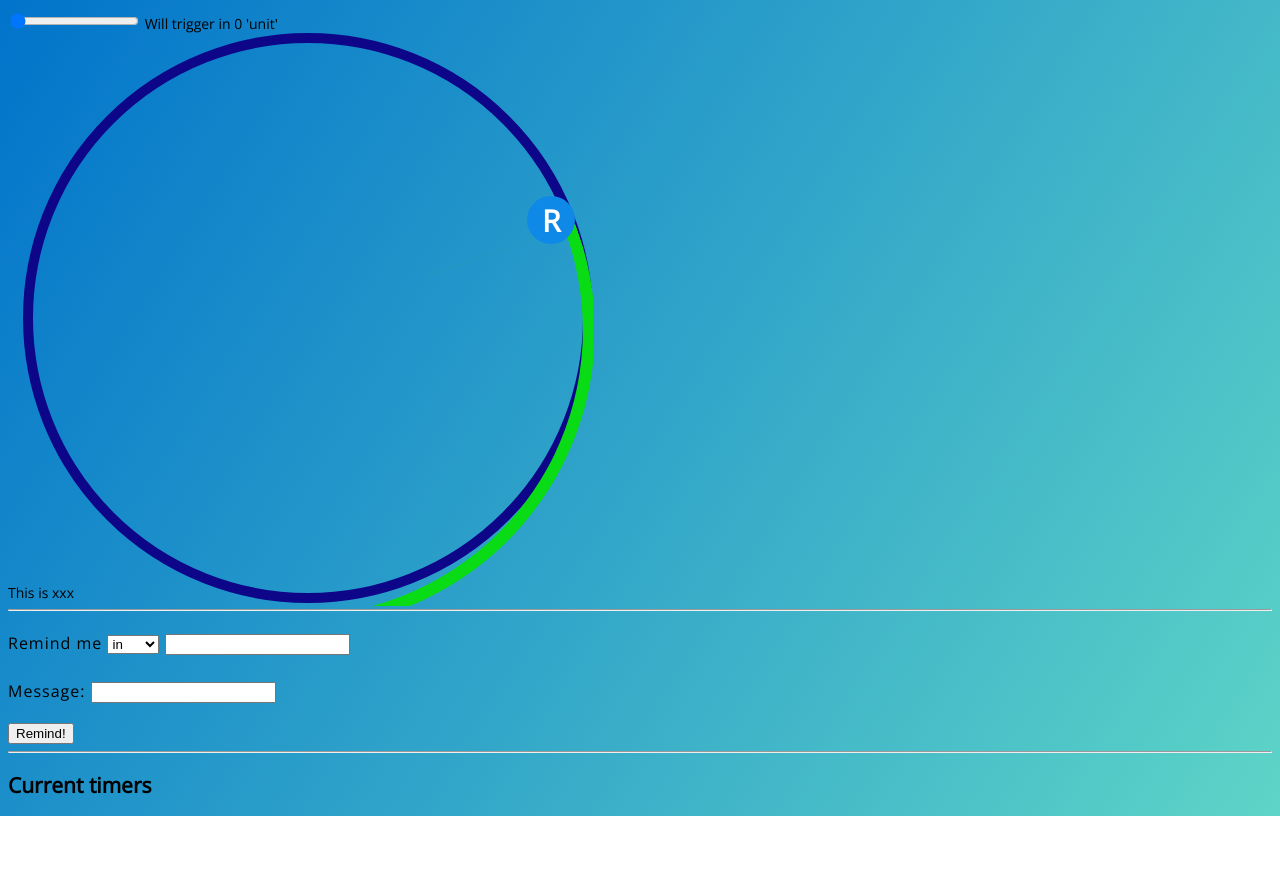
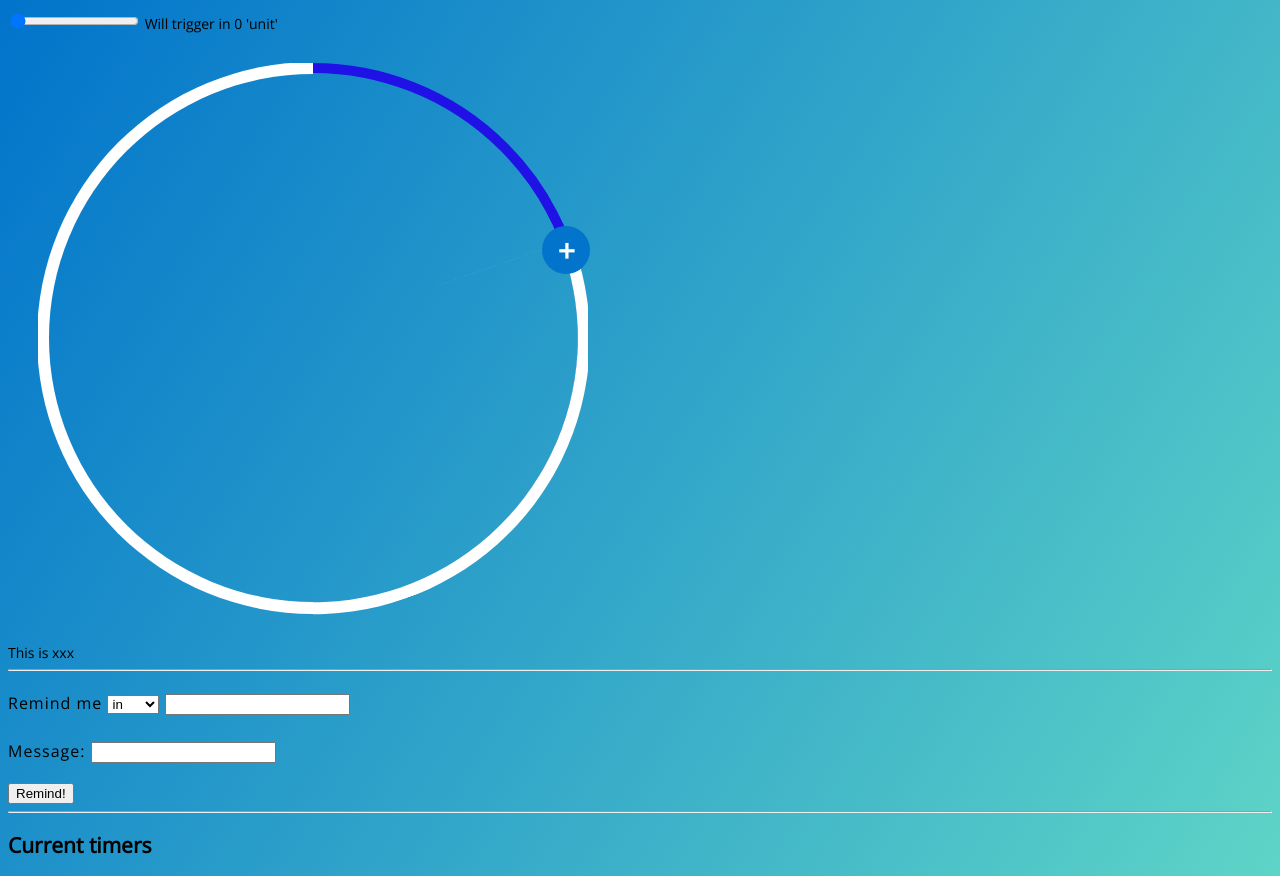
Before and after one commit to Chevron9/rembud, a website with bundled scripts: page index.html in a window 1280 px wide. Shown: the part 43-919 px from the top of the page. Before the commit the page ends 859 px from the top, so only its background shows below. Built offline with nearby package versions, Linux system fonts and the light colour scheme.

Commit message:
fixed the circle misalignment

```diff
--- a/index.html
+++ b/index.html
@@ -19,24 +19,37 @@
 
     Will trigger in <output id="myRange_val">0</output> 'unit'
 
+    <div class="radial_flex">
+      <!-- This is the radial input widget -->
       <div class="radialinput">
+        <!-- This wraps both circle elements-->
         <div class="circle_wrap">
+          <!-- Control element -->
           <div class="circle" id="circle_base">
           <!-- a lot of border divs and handle input via the control button (can you calc num rot?) -->
             <div class="radial_control">
               <div class="radial_handle">
-              <div class="radial_handle_wrap">R</div>
+                <div class="radial_handle_elem">+</div>
               </div>
             </div>
           </div>
+          <!-- Background and progress circle -->
           <div class="circle_slider">
             <div class="overlay_wrap1">
               <div class="overlay1"></div>
             </div>
+            <div class="overlay_wrap2">
+              <div class="overlay2"></div>
             </div>
           </div>
         </div>
+      </div>
+  </div>
+    <!-- radial input end -->
     This is <span id="radial_output">xxx</span>
+
+
+
     <hr class="solid">
     <p>Remind me
       <select name="timer_mode" id="timer_mode">
--- a/scripts/main.js
+++ b/scripts/main.js
@@ -27,7 +27,7 @@ start_clock()
 
 
 //Events
-radial_control.addEventListener("pointerdown", register_interaction);
+radial_base.addEventListener("pointerdown", register_interaction);
 
 
 //Worker wrapper
--- a/styles/style.css
+++ b/styles/style.css
@@ -3,6 +3,10 @@ html {
   font-family: 'Open Sans', sans-serif;
   background-image: linear-gradient(122deg, #0072cb 0%, #5ed4c7 100%);
   font-display: swap;
+}
+
+html * {
+  box-sizing: inherit;
 }
 
 
@@ -17,16 +21,23 @@ p, li {
   letter-spacing: 1px;
 }
 
+
 /* radialinput */
+.radial_flex {
+  display: flex;
+  box-sizing: border-box;
+  padding: 15px;
+}
+
 .radialinput {
-  flex: 0 0 58.33333%;
-  max-width: 58.33333%;
   position: relative;
   width: 100%;
-  padding-right: 15px;
-  padding-left: 15px;
+  padding: 15px;
+
+
 }
 
+/* Contains both circle elements - controller and background */
 .circle_wrap {
 	position: relative;
 	width: 43vw;
@@ -36,6 +47,7 @@ p, li {
 	max-width: 600px;
 	max-height: 600px;
 }
+
 
 .circle {
 	position: absolute;
@@ -47,8 +59,9 @@ p, li {
 	z-index: 1;
 }
 
+/* This is the control button */
 .radial_control {
-	background-color: #0e89e7;
+	background-color: #0274cc;
 	color: #fff;
 	width: 48px;
 	height: 48px;
@@ -68,23 +81,24 @@ p, li {
 	height: 100%;
 }
 
-.radial_handle_wrap {
+.radial_handle_elem {
   font-size: 30px;
   font-weight: 700;
   position: absolute;
   top: 50%;
   left: 50%;
+  -webkit-transform: translate(-50%,-50%);
   transform: translate(-50%,-50%);
 }
 
-/* This is the backgroudn circle */
+/* This is the background circle */
 .circle_slider {
 	position: absolute;
 	top: 0;
 	left: 0;
 	width: 100%;
 	height: 100%;
-	border: 10px solid #0e0688;
+	border: 10px solid #2012e6;
 	border-radius: 50%;
 	z-index: 0;
 }
@@ -108,8 +122,34 @@ p, li {
   transform-origin: 10px 50%;
   transform: rotate(1.2356rad);
   border-radius: 0 99999px 99999px 0;
-	border: 12px solid #09db14;
+  border: 12px solid #ffffff;
+
   border-left: none;
   margin-right: -1px;
   margin-top: -1px;
 }
+
+.overlay_wrap2 {
+	position: absolute;
+	top: -10px;
+	left: -10px;
+	height: calc(100% + 22px);
+	width: calc(50% + 10px);
+	overflow: hidden;
+}
+
+.overlay2 {
+	position: absolute;
+	background-color: transparent;
+	top: 0;
+	left: 0;
+	height: 100%;
+	width: calc(100% + 10px);
+	transform-origin: calc(100% - 10px) center;
+	transform: rotate(0deg);
+	border: 12px solid #fff;
+	border-right: none;
+	border-radius: 9999px 0 0 9999px;
+	margin-left: -1px;
+	margin-top: -1px;
+}
```
Lines whose indentation alone changed are shown as unchanged.
